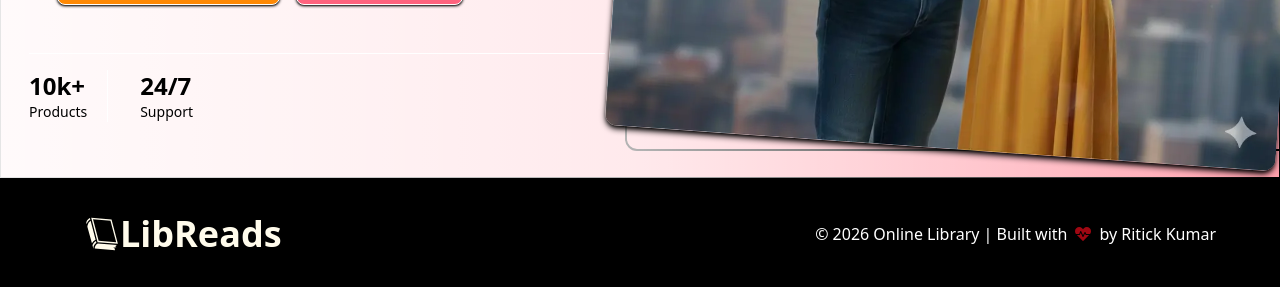
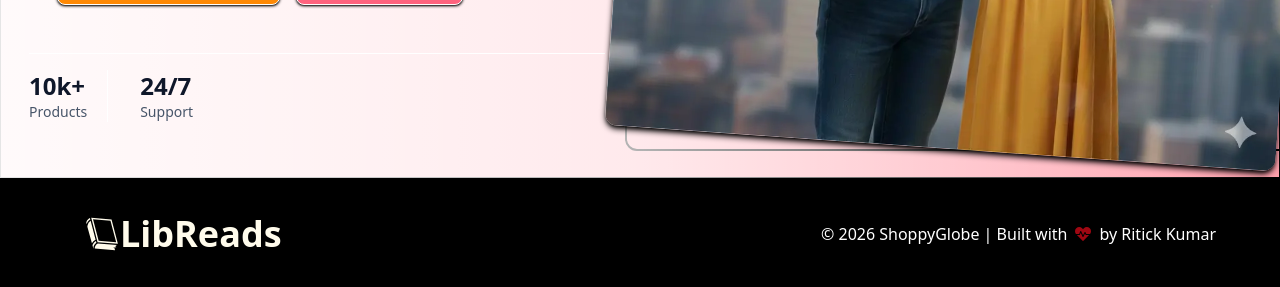
Before and after one commit to ritickkumar08/shoppyGlobe, a React (Vite) app: page / in a window 1280 px wide. Shown: the part 622-909 px from the top of the page. Built offline with nearby package versions, Linux system fonts and the light colour scheme; a web font is replaced by a local one.

Commit message:
some more pages

```diff
--- a/src/pages/Cart.jsx
+++ b/src/components/Checkout.jsx
@@ -1,11 +1,11 @@
 import React from 'react'
 
-function Cart() {
+function Checkout() {
     return (
         <div>
-            <h1>cart</h1>
+            hello
         </div>
     )
 }
 
-export default Cart
+export default Checkout
--- a/src/components/Footer.jsx
+++ b/src/components/Footer.jsx
@@ -15,7 +15,7 @@ function Footer() {
                 <h1 className="flex items-center text-2xl sm:text-4xl font-bold p-5 text-amber-50 cursor-pointer"><span><GiBlackBook /></span><span className="">Lib</span>Reads</h1>
 
                 {/* footer text and designer */}
-                <p className='text-white text-sm sm:text-base flex items-center justify-center'>© 2026 Online Library | Built with  <FaHeartbeat className='text-red-800 mx-2'/>  by Ritick Kumar</p>
+                <p className='text-white text-sm sm:text-base flex items-center justify-center'>© 2026 ShoppyGlobe | Built with  <FaHeartbeat className='text-red-800 mx-2'/>  by Ritick Kumar</p>
             </div>
         </footer>
     )
--- a/src/index.css
+++ b/src/index.css
@@ -1 +1,55 @@
 @import "tailwindcss";
+
+
+@custom-variant dark (&:where(.dark, .dark *));
+@keyframes slideUp {
+  from {
+    opacity: 0;
+    transform: translateY(30px);
+  }
+  to {
+    opacity: 1;
+    transform: translateY(0);
+  }
+}
+
+.animate-slide-up {
+  animation: slideUp 0.6s ease-out forwards;
+}
+/* ===== SHOPPE DARK THEME ===== */
+@theme {
+--breakpoint-xxs:300px;
+     --breakpoint-xs: 420px;
+     --breakpoint-sm: 640px;
+     --breakpoint-md: 768px;
+      --breakpoint-lg: 1024px;
+      --breakpoint-xl: 1280px;
+
+  /* dark theme colors */
+
+  --color-dark-primary: #2dd4bf;
+  --color-dark-secondary: #60a5fa;
+  --color-dark-accent: #fbbf24;
+  --color-dark-bg: #020617;
+  --color-dark-surface: #020617;
+  --color-dark-text: #e5e7eb;
+  --color-dark-muted: #94a3b8;
+  --color-dark-border: #1e293b;
+
+  /* light theme colors */
+ /* Adjusted light theme colors */
+--color-light-primary: #2dd4bf;   /* Your signature Teal */
+--color-light-secondary: #60a5fa;
+--color-light-accent: #fbbf24;
+
+/* Changed from pure #ffffff to a soft slate/teal tint */
+--color-light-bg: #f0f9f9;
+/* Changed to a more distinct "card" color with a primary tint */
+--color-light-surface: #e6f4f4;
+
+--color-light-text: #0f172a;     /* Deep slate for better contrast */
+--color-light-muted: #475569;    /* Clearer muted text */
+--color-light-border: #cbd5e1;   /* More visible borders */
+
+
+}
--- /dev/null
+++ b/src/pages/CartPage.jsx
@@ -0,0 +1,12 @@
+import React from 'react'
+import Cart from '../components/Cart'
+
+function CartPage() {
+    return (
+        <div>
+            <Cart/>
+        </div>
+    )
+}
+
+export default CartPage
--- a/src/pages/CheckOut.jsx
+++ b/src/pages/CheckOut.jsx
@@ -1,9 +1,10 @@
 import React from 'react'
+import Checkout from '../components/Checkout'
 
 function CheckOut() {
     return (
         <div>
-            checkout
+            <Checkout/>
         </div>
     )
 }
```
